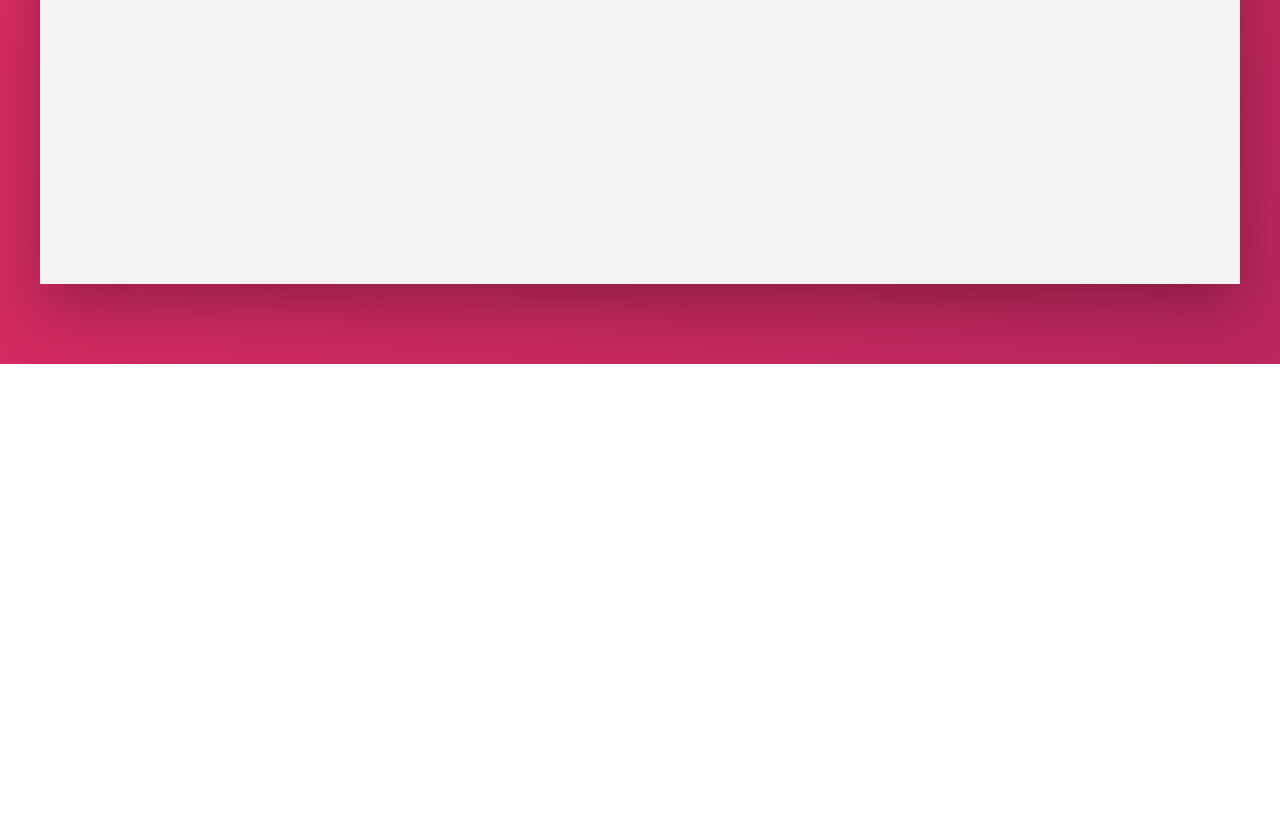
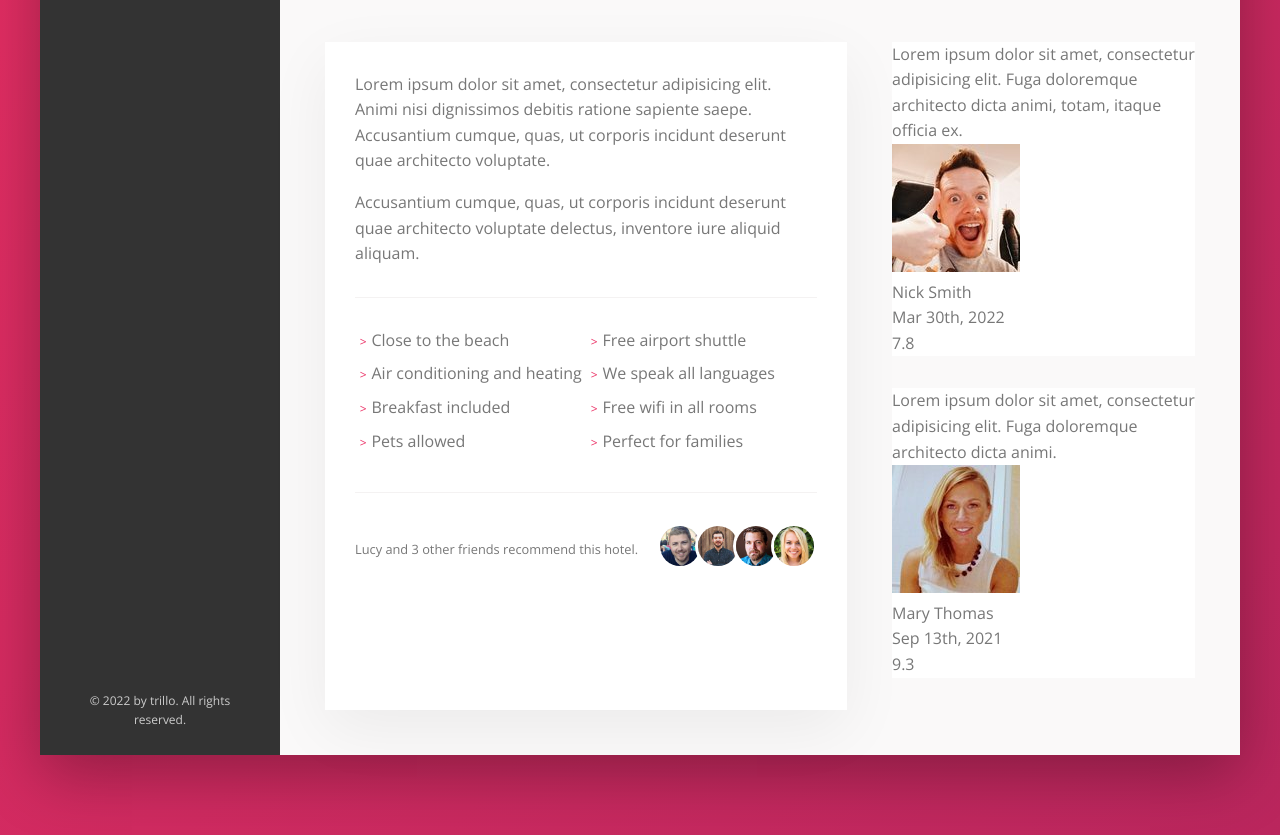
Before and after one commit to cdfishe1/trillo-demo, a website: page index.html in a window 1280 px wide. Shown: the part 596-1431 px from the top of the page. Before the commit the page ends 960 px from the top, so only its background shows below. Drawn offline with nearby package versions, Linux system fonts and the light colour scheme; files that its build step writes are made by us from their sources.

Commit message:
add hotel review section

```diff
--- a/index.html
+++ b/index.html
@@ -95,7 +95,7 @@
                         <li class="gallery__item"><img src="img/hotel-3.jpg" alt="hotel" class="gallery__pic"></li>
                     </ul>
 
-                    <div class="overview">
+                    <section class="overview" aria-labelledby="pageTitle">
                         <h1 class="overview__heading" id="pageTitle">Hotel Las Palmas</h1>
 
                         <ul class="overview__ratings">
@@ -137,7 +137,73 @@
                             <div class="overview__average">8.6</div>
                             <div class="overview__count">429 votes</div>
                         </div>
+                    </section>
+
+                    <div class="detail">
+                       <section class="description" aria-label="Hotel Description">
+                           <p class="paragraph">Lorem ipsum dolor sit amet, consectetur adipisicing elit. Animi nisi dignissimos debitis ratione sapiente saepe. Accusantium cumque, quas, ut corporis incidunt deserunt quae architecto voluptate.</p>
+
+                           <p class="paragraph">
+                            Accusantium cumque, quas, ut corporis incidunt deserunt quae architecto voluptate delectus, inventore iure aliquid aliquam.
+                           </p>
+
+                           <ul class="list" aria-label="Hotel Features">
+                               <li class="list__item">Close to the beach</li>
+                               <li class="list__item">Free airport shuttle</li>
+                               <li class="list__item">Air conditioning and heating</li>
+                               <li class="list__item">We speak all languages</li>
+                               <li class="list__item">Breakfast included</li>
+                               <li class="list__item">Free wifi in all rooms</li>
+                               <li class="list__item">Pets allowed</li>
+                               <li class="list__item">Perfect for families</li>
+                           </ul>
+
+                           <section class="recommend" aria-label="Recommendations">
+                               <p class="recommend__count">
+                                   Lucy and 3 other friends recommend this hotel.
+                               </p>
+
+                               <ul class="recommend__list">
+                                   <li class="recommend-item"><img src="img/user-3.jpg" alt="Friend 3" class="recommend__pic"></li>
+                                   <li class="recommend-item"><img src="img/user-4.jpg" alt="Friend 4" class="recommend__pic"></li>
+                                   <li class="recommend-item"><img src="img/user-5.jpg" alt="Friend 5" class="recommend__pic"></li>
+                                   <li class="recommend-item"><img src="img/user-6.jpg" alt="Friend 6" class="recommend__pic"></li>
+
+                               </ul>
+                           </section>
+                       </section>
+
+                       <section class="user-reviews">
+                            <section class="review" aria-label="Review">
+                                <blockquote class="review__quote">Lorem ipsum dolor sit amet, consectetur adipisicing elit. Fuga doloremque architecto dicta animi, totam, itaque officia ex.</blockquote>
+
+                                <div class="review__user">
+                                    <img src="img/user-1.jpg" alt="User 1" class="review__pic">
+                                    <div class="review__user-wrapper">
+                                        <p class="review__user-name">Nick Smith</p>
+                                        <p class="review__date">Mar 30th, 2022</p>
+                                    </div>
+                                    <p class="review__rating">7.8</p>
+                                </div>
+                            </section>
+
+                            <section class="review" aria-label="Review">
+                                <blockquote class="review__quote">Lorem ipsum dolor sit amet, consectetur adipisicing elit. Fuga doloremque architecto dicta animi.</blockquote>
+
+                                <div class="review__user">
+                                    <img src="img/user-2.jpg" alt="User 2" class="review__pic">
+                                    <div class="review__user-wrapper">
+                                        <p class="review__user-name">Mary Thomas</p>
+                                        <p class="review__date">Sep 13th, 2021</p>
+                                    </div>
+                                    <p class="review__rating">9.3</p>
+                                </div>
+                            </section>
+                        </section>
+
                     </div>
+
+
                 </main>
             </div>
         </div>
--- a/sass/_base.scss
+++ b/sass/_base.scss
@@ -22,6 +22,9 @@
     --fontWeight-bold: 600;
 
     --shadow-dark: 0 1.25rem 3.75rem rgba(0,0,0,.3);
+    --shadow-light: 0 1.25rem 3.75rem rgba(0,0,0,.06);
+
+    --line: 1px solid var(--color-grey-light-2);
 }
 
 * {
--- a/sass/_components.scss
+++ b/sass/_components.scss
@@ -180,7 +180,7 @@
 .overview {
     display: flex;
     align-items: center;
-    border-bottom: 1px solid var(--color-grey-light-2);
+    border-bottom: var(--line);
 
     &__heading {
         font-size: 1.4063rem;
@@ -253,6 +253,64 @@
     }
 }
 
+.paragraph:not(:last-of-type) {
+    margin-bottom: 1rem;
+}
+
+.list {
+    display: flex;
+    flex-wrap: wrap;
+    list-style: none;
+    margin: 1.875rem 0;
+    padding: 1.875rem 0;
+    border-top: var(--line);
+    border-bottom: var(--line);
+
+    &__item {
+        flex: 0 0 50%;
+        margin-bottom: 0.5rem;
+    }
+
+    &__item::before {
+        content: ">";
+        color: var(--color-primary);
+        margin: 0 .3rem;
+        font-weight: var(--fontWeight-light);
+        font-size: 0.75rem;
+
+    }
+}
+
+.recommend {
+    display: flex;
+    justify-content: space-between;
+    align-items: center;
+    font-size: .8rem;
+
+    &__list {
+        list-style: none;
+    }
+
+    &__list {
+        display: flex;
+    }
+
+    &__pic {
+        box-sizing: content-box;
+        height: 2.5rem;
+        width: 2.5rem;
+        border: 3px solid var(--color-bright);
+        border-radius: 100%;
+        margin-left: -.5rem;
+    }
+}
+
+.review {
+    flex: 0 0 20%;
+    background-color: var(--color-bright);
+    margin-bottom: 2rem;
+}
+
 
 
 @keyframes pulsate {
--- a/sass/_layout.scss
+++ b/sass/_layout.scss
@@ -34,3 +34,24 @@
     flex: 1;
 
 }
+
+.detail {
+    display: flex;
+    gap: 2.8125rem;
+    padding: 2.8125rem;
+    background-color: var(--color-grey-light-1);
+    border-bottom: var(--color-grey-light-2);
+}
+
+.description {
+    background-color: var(--color-bright);
+    box-shadow: var(--shadow-light);
+    padding: 1.875rem;
+    flex: 0 0 60%;
+    font-size: .0.875rem;
+}
+
+.user-reviews {
+    background-color: var(--color-grey-light-1);
+    flex: 1;
+}
```
